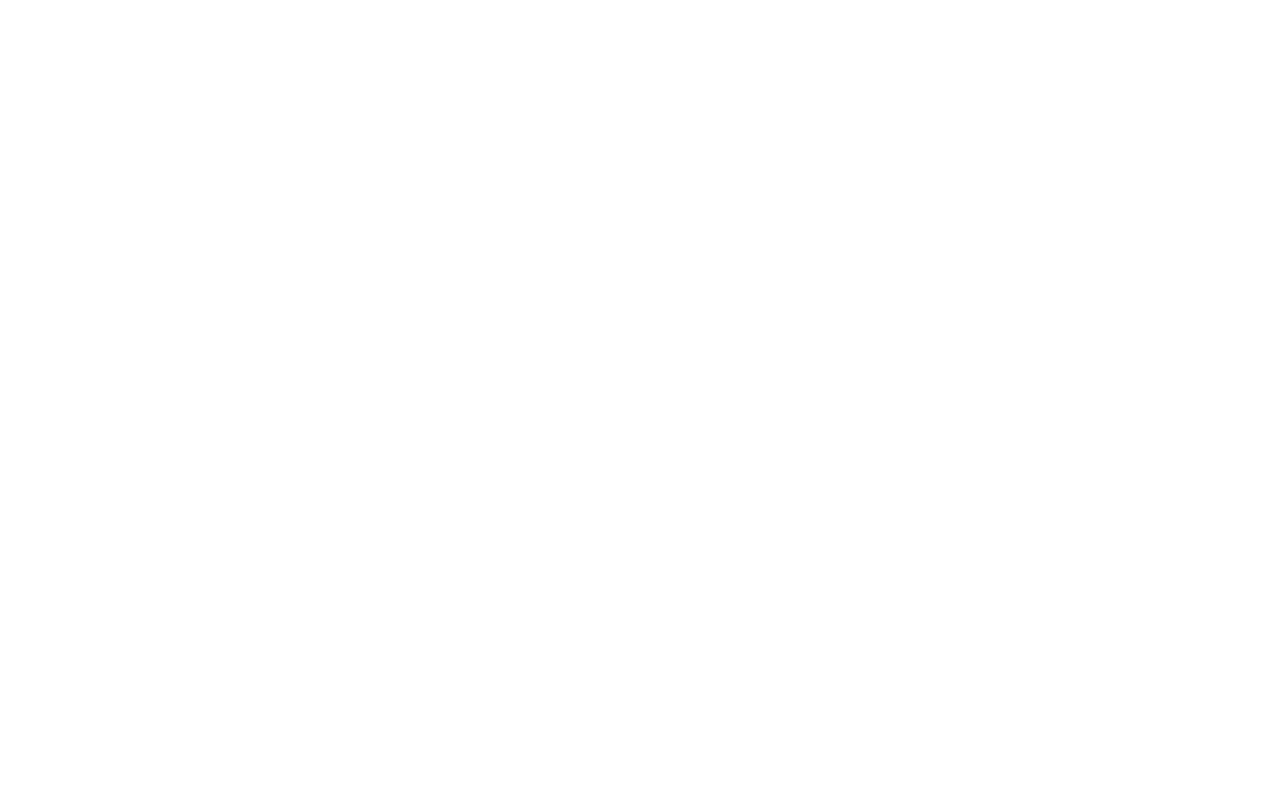
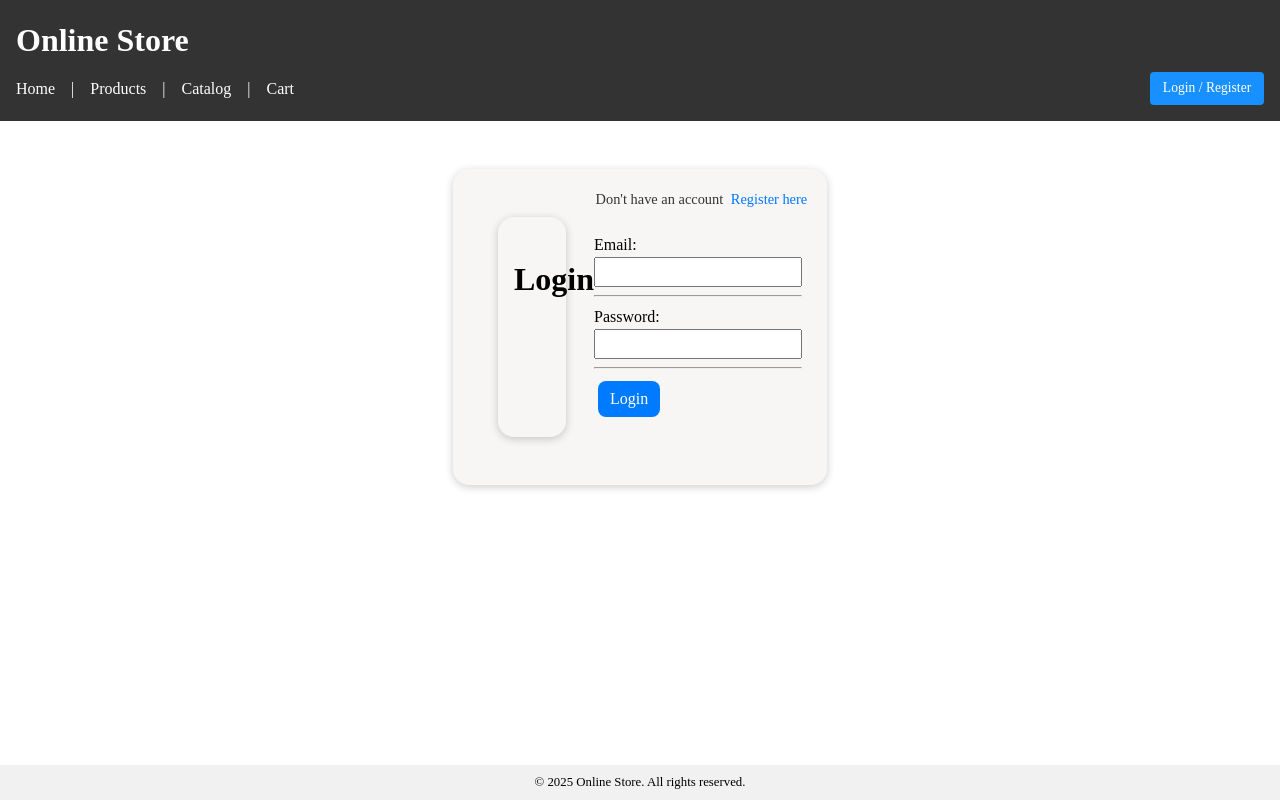
Before and after one commit to iKuzenkov/online-store-react, a React (Vite) app: page /auth in a window 1280 px wide. Before the commit this address had no page. Built offline with nearby package versions, Linux system fonts and the light colour scheme.

Commit message:
upd: app.jsx - added route, added auth.jsx,scss, upd: login/registration page

```diff
--- a/src/app/App.jsx
+++ b/src/app/App.jsx
@@ -5,6 +5,7 @@
 import ProductDetails from "../pages/productDetails/ProductDetails";
 import LoginPage from "../pages/login-page/LoginPage";
 import RegisterPage from "../pages/register/RegisterPage";
+import Auth from "../pages/auth/Auth";
 import PrivateRoute from "../components/private-route/PrivateRoute";
 import Catalog from "../pages/Catalog";
 import Cart from "../pages/cart/CartPage";
@@ -20,6 +21,7 @@
             <Route path="catalog" element={<Catalog />} />
             <Route path="login" element={<LoginPage />} />
             <Route path="register" element={<RegisterPage />} />
+            <Route path="auth" element={<Auth />} />
             <Route
               path="cart"
               element={
--- a/src/pages/auth/Auth.jsx
+++ b/src/pages/auth/Auth.jsx
@@ -0,0 +1,22 @@
+import { useState } from "react";
+import LoginPage from "../login-page/LoginPage";
+import RegisterPage from "../register/RegisterPage";
+import "./Auth.scss";
+
+function Auth() {
+  const [isLogin, setIsLogin] = useState(true);
+
+  return (
+    <div className="auth-page">
+      {isLogin ? <LoginPage /> : <RegisterPage />}
+      <p>
+        {isLogin ? "Don't have an account" : "Already have an account?"}{" "}
+        <button className="switch-btn" onClick={() => setIsLogin(!isLogin)}>
+          {isLogin ? "Register here" : "Login here"}
+        </button>
+      </p>
+    </div>
+  );
+}
+
+export default Auth;
--- a/src/pages/auth/Auth.scss
+++ b/src/pages/auth/Auth.scss
@@ -0,0 +1,23 @@
+.auth-page {
+  max-width: 30%;
+  margin: 2rem auto;
+  padding: 1rem;
+  display: flex;
+  background: rgb(248, 245, 245);
+  border-radius: 1rem;
+  box-shadow: 0 2px 8px rgb(0, 0, 0, 0.2);
+
+  .switch-btn {
+    background: none;
+    border: none;
+    color: #0077ff;
+    cursor: pointer;
+    font-size: 0.9rem;
+    padding: 0;
+
+    &:hover {
+      text-decoration: underline;
+      color: #7c7322;
+    }
+  }
+}
--- a/src/pages/login-page/LoginPage.jsx
+++ b/src/pages/login-page/LoginPage.jsx
@@ -2,6 +2,7 @@
 import { useDispatch, useSelector } from "react-redux";
 import { login, clearError } from "../../features/auth/AuthSlice";
 import { useNavigate, Link } from "react-router-dom";
+import "./LoginPage.scss";
 
 function LoginPage() {
   const dispatch = useDispatch();
@@ -27,7 +28,7 @@
   }, [dispatch]);
 
   return (
-    <main>
+    <main className="login-page">
       <h1>Login</h1>
       <form onSubmit={handleSubmit}>
         <label>
@@ -39,6 +40,7 @@
             onChange={(e) => setEmail(e.target.value)}
           />
         </label>
+        <hr />
         <label>
           Password:{" "}
           <input
@@ -48,12 +50,10 @@
             onChange={(e) => setPassword(e.target.value)}
           />
         </label>
+        <hr />
         {error && <p style={{ color: "red" }}></p>}
         <button type="submit">Login</button>
       </form>
-      <p>
-        Don't have an account? <Link to="/register">Register</Link>
-      </p>
     </main>
   );
 }
--- /dev/null
+++ b/src/pages/login-page/LoginPage.scss
@@ -0,0 +1,9 @@
+.login-page {
+  max-width: 20%;
+  margin: 2rem auto;
+  padding: 1rem;
+  display: flex;
+  background: rgb(248, 245, 245);
+  border-radius: 1rem;
+  box-shadow: 0 2px 8px rgb(0, 0, 0, 0.2);
+}
--- a/src/pages/register/RegisterPage.jsx
+++ b/src/pages/register/RegisterPage.jsx
@@ -40,40 +40,45 @@
       <h1>Register</h1>
       <form onSubmit={handleSubmit}>
         <label>
-          Email{" "}
+          Email:{" "}
           <input
+            id="email"
+            name="email"
             type="email"
             value={email}
             required
             onChange={(e) => setEmail(e.target.value)}
           />
         </label>
+        <hr />
         <label>
-          {" "}
-          Password (min 6 chars){" "}
+          Password (min 6 chars):{" "}
           <input
+            id="password"
+            name="password"
             type="password"
             value={password}
             required
             onChange={(e) => setPassword(e.target.value)}
           />
         </label>
+        <hr />
         <label>
           Confirm Password:{" "}
           <input
+            id="confirm-password"
+            name="confirm-password"
             type="password"
             value={password}
             required
             onChange={(e) => setConfirm(e.target.value)}
           />
         </label>
+        <hr />
         {localError && <p style={{ color: "red" }}>{localError}</p>}
         {error && <p style={{ color: "red" }}>{error}</p>}
         <button type="submit">Register</button>
       </form>
-      <p>
-        Already have an accaunt? <Link to="/login">Login</Link>
-      </p>
     </main>
   );
 }
```
